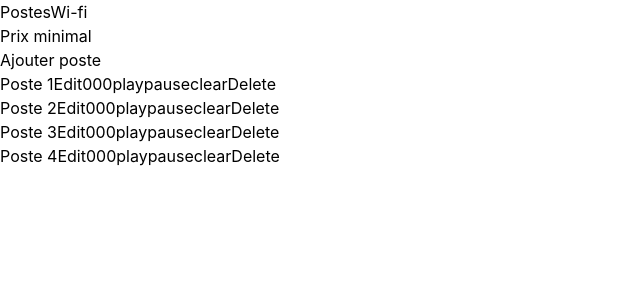
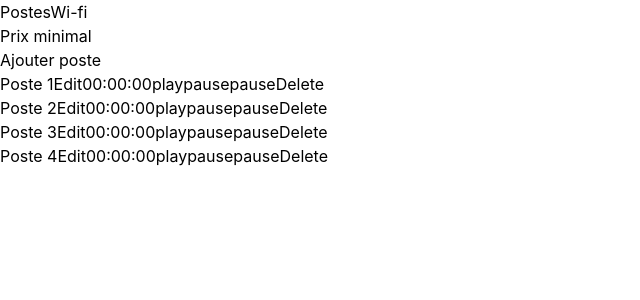
Before and after one commit to mahery76/CybercafeTimer, a React (Create React App) app: page / in a window 1280 px wide. Shown: the top 300 px of the page, without its empty margins (0-640 px from the left). Built offline with nearby package versions, Linux system fonts and the light colour scheme.

Commit message:
feat: play, pause, and reset timer

```diff
--- a/src/components/ComputerItem.jsx
+++ b/src/components/ComputerItem.jsx
@@ -1,28 +1,67 @@
-import React, { useRef, useState } from "react";
+import React, { useEffect, useState } from "react";
 import { editNameComputer } from "../api/computersApi";
 
 function ComputerItem({ terminal, handleDelete }) {
   const [isSelected, setIsSelected] = useState(false);
-  const [isRunnig, setIsRunning] = useState(false)
+  const [isRunnig, setIsRunning] = useState(false);
+  const [timerId, setTimerId] = useState(null);
 
-  const [computer_name, setComputer_name] = useState(terminal.computer_name)
+  const [computer_name, setComputer_name] = useState(terminal.computer_name);
 
-
-  const [hours, sethours] = useState(terminal.hours)
-  const [minutes, setminutes] = useState(terminal.minutes)
-  const [seconds, setseconds] = useState(terminal.seconds)
+  const [hours, setHours] = useState(terminal.hours);
+  const [minutes, setMinutes] = useState(terminal.minutes);
+  const [seconds, setSeconds] = useState(terminal.seconds);
 
   const handleValidate = (computers_id) => {
     setIsSelected(() => false);
-    editNameComputer(computer_name, computers_id)
+    editNameComputer(computer_name, computers_id);
+  };
+
+  useEffect(() => {
+    if (isRunnig) {
+      const intervalId = setInterval(() => {
+        setSeconds((seconds) => {
+          if (seconds + 1 === 60) {
+            setMinutes((minutes) => {
+              //here goes the post request every minute
+
+              if (minutes + 1 === 60) {
+                setHours((hours) => hours + 1);
+                return 0;
+              }
+              return minutes + 1;
+            });
+            return 0;
+          }
+          return seconds + 1;
+        });
+      }, 1000);
+      setTimerId(intervalId);
+    } else if (!isRunnig && timerId) {
+      clearInterval(timerId);
+      setTimerId(null);
+    }
+  },[isRunnig]);
+
+  const playTimer = () => {
+    setIsRunning(() => true);
+  };
+
+  const pauseTimer = () => {
+    setIsRunning(() => false);
+  };
+
+  const resetTimer = () => {
+    // here goes the update from the database
+    setIsRunning(false);
+    setSeconds(0);
+    setMinutes(0);
+    setHours(0);
   };
 
   return (
-    <div  className="flex">
-
-      <div className={isSelected ? "hidden" : "block"}>
-        {computer_name}
-      </div>
+    <div className="flex">
+      <div className={isSelected ? "hidden" : "block"}>{computer_name}</div>
 
       <div className={isSelected ? "block" : "hidden"}>
         <input
@@ -47,13 +86,15 @@ function ComputerItem({ terminal, handleDelete }) {
         Valider
       </div>
 
-      <div>{hours}</div>
-      <div>{minutes}</div>
-      <div>{seconds}</div>
+      <div>
+        {hours.toString().padStart(2, "0")}:
+        {minutes.toString().padStart(2, "0")}:
+        {seconds.toString().padStart(2, "0")}
+      </div>
 
-      <div>play</div>
-      <div>pause</div>
-      <div>clear</div>
+      <div onClick={playTimer}>play</div>
+      <div onClick={pauseTimer}>pause</div>
+      <div onClick={resetTimer}>pause</div>
 
       <button onClick={() => handleDelete(terminal.computers_id)}>
         Delete
```
